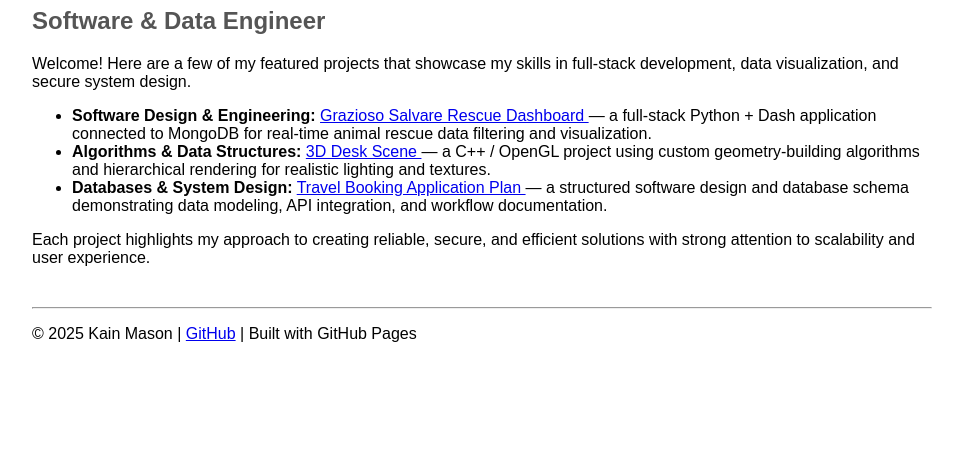
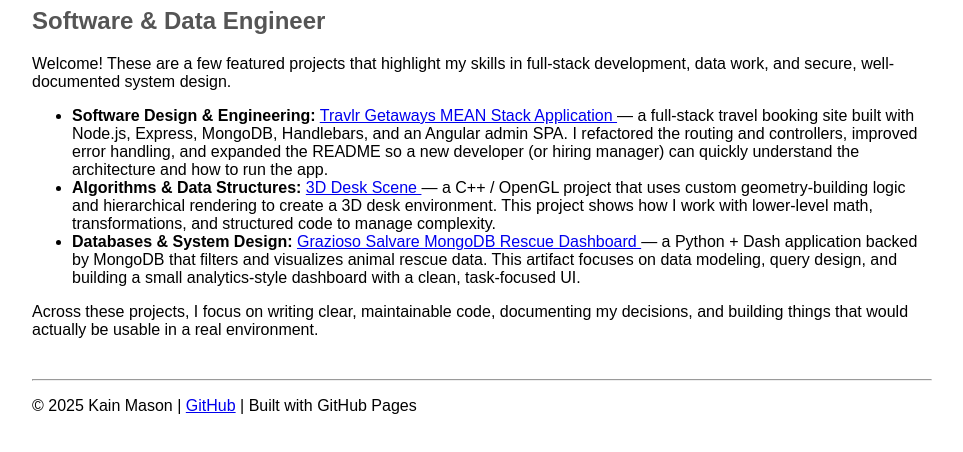
Before and after one commit to KainMason/KainMason_Portfolio.github.io, a plain HTML site: page index.html in a window 1280 px wide. Shown: the part 80-532 px from the top of the page, without its empty margins (8-971 px from the left). Drawn offline with Linux system fonts and the light colour scheme.

Commit message:
Update index.html

```diff
--- a/index.html
+++ b/index.html
@@ -9,35 +9,58 @@
   <h1 style="margin-bottom: 10px;">Kain Mason</h1>
   <h2 style="margin-top: 0; color: #555;">Software & Data Engineer</h2>
 
-  <p>Welcome! Here are a few of my featured projects that showcase my skills in full-stack development, data visualization, and secure system design.</p>
+  <p>
+    Welcome! These are a few featured projects that highlight my skills in
+    full-stack development, data work, and secure, well-documented system design.
+  </p>
 
   <ul>
     <li>
-      <strong>Software Design & Engineering:</strong>
-      <a href="https://github.com/KainMason/CS-340-8-2-Journal-Portfolio-Item" target="_blank">
-        Grazioso Salvare Rescue Dashboard
+      <strong>Software Design &amp; Engineering:</strong>
+      <a href="#" target="_blank">
+        Travlr Getaways MEAN Stack Application
       </a>
-      — a full-stack Python + Dash application connected to MongoDB for real-time animal rescue data filtering and visualization.
+      &mdash; a full-stack travel booking site built with Node.js, Express,
+      MongoDB, Handlebars, and an Angular admin SPA. I refactored the routing
+      and controllers, improved error handling, and expanded the README so a new
+      developer (or hiring manager) can quickly understand the architecture and
+      how to run the app.
     </li>
+
     <li>
-      <strong>Algorithms & Data Structures:</strong>
+      <strong>Algorithms &amp; Data Structures:</strong>
       <a href="https://github.com/KainMason/C330-Computer-Graphics-and-Visualization" target="_blank">
         3D Desk Scene
       </a>
-      — a C++ / OpenGL project using custom geometry-building algorithms and hierarchical rendering for realistic lighting and textures.
+      &mdash; a C++ / OpenGL project that uses custom geometry-building logic
+      and hierarchical rendering to create a 3D desk environment. This project
+      shows how I work with lower-level math, transformations, and structured
+      code to manage complexity.
     </li>
+
     <li>
-      <strong>Databases & System Design:</strong>
-      <a href="https://github.com/KainMason/CS250-Portfolio-m08" target="_blank">
-        Travel Booking Application Plan
+      <strong>Databases &amp; System Design:</strong>
+      <a href="https://github.com/KainMason/CS-340-8-2-Journal-Portfolio-Item" target="_blank">
+        Grazioso Salvare MongoDB Rescue Dashboard
       </a>
-      — a structured software design and database schema demonstrating data modeling, API integration, and workflow documentation.
+      &mdash; a Python + Dash application backed by MongoDB that filters and
+      visualizes animal rescue data. This artifact focuses on data modeling,
+      query design, and building a small analytics-style dashboard with a
+      clean, task-focused UI.
     </li>
   </ul>
 
-  <p>Each project highlights my approach to creating reliable, secure, and efficient solutions with strong attention to scalability and user experience.</p>
+  <p>
+    Across these projects, I focus on writing clear, maintainable code,
+    documenting my decisions, and building things that would actually be usable
+    in a real environment.
+  </p>
 
   <hr style="margin-top: 40px;" />
-  <p>© 2025 Kain Mason | <a href="https://github.com/KainMason" target="_blank">GitHub</a> | Built with GitHub Pages</p>
+  <p>
+    &copy; 2025 Kain Mason |
+    <a href="https://github.com/KainMason" target="_blank">GitHub</a> |
+    Built with GitHub Pages
+  </p>
 </body>
 </html>
```
